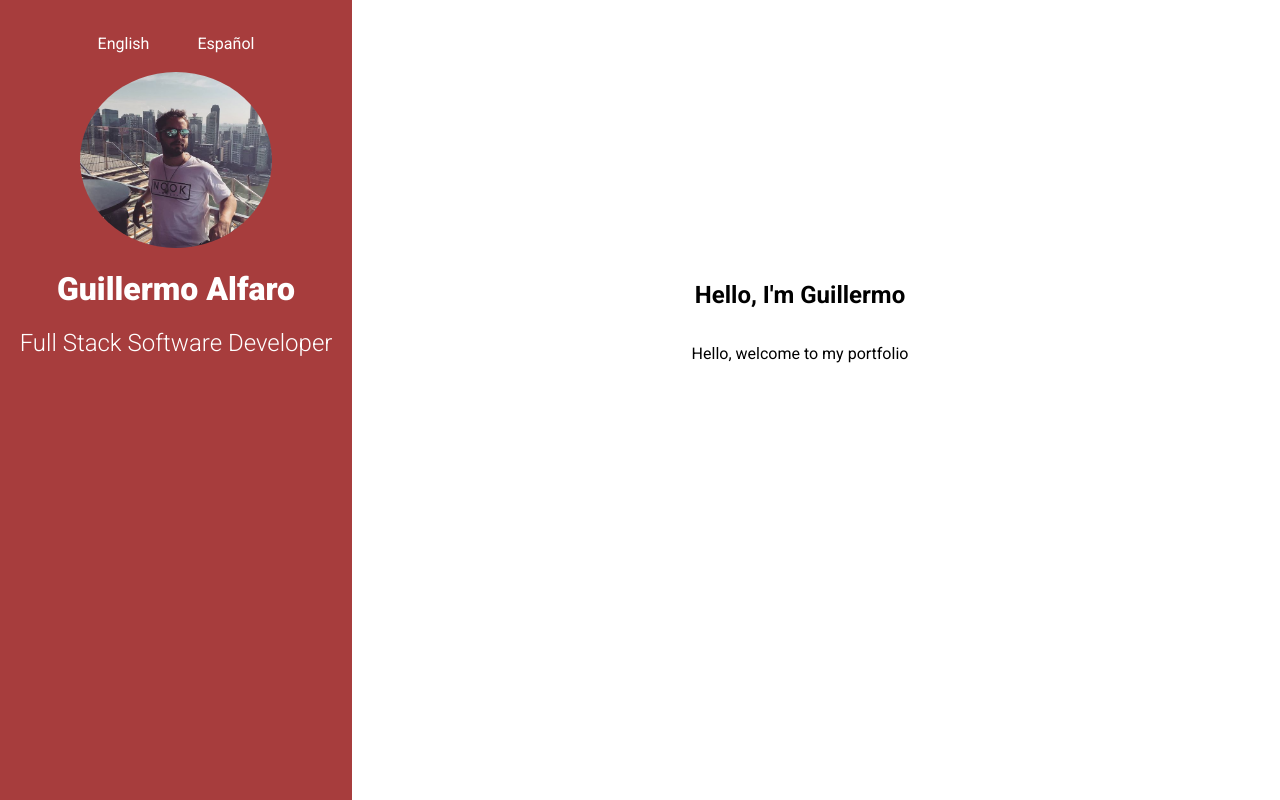
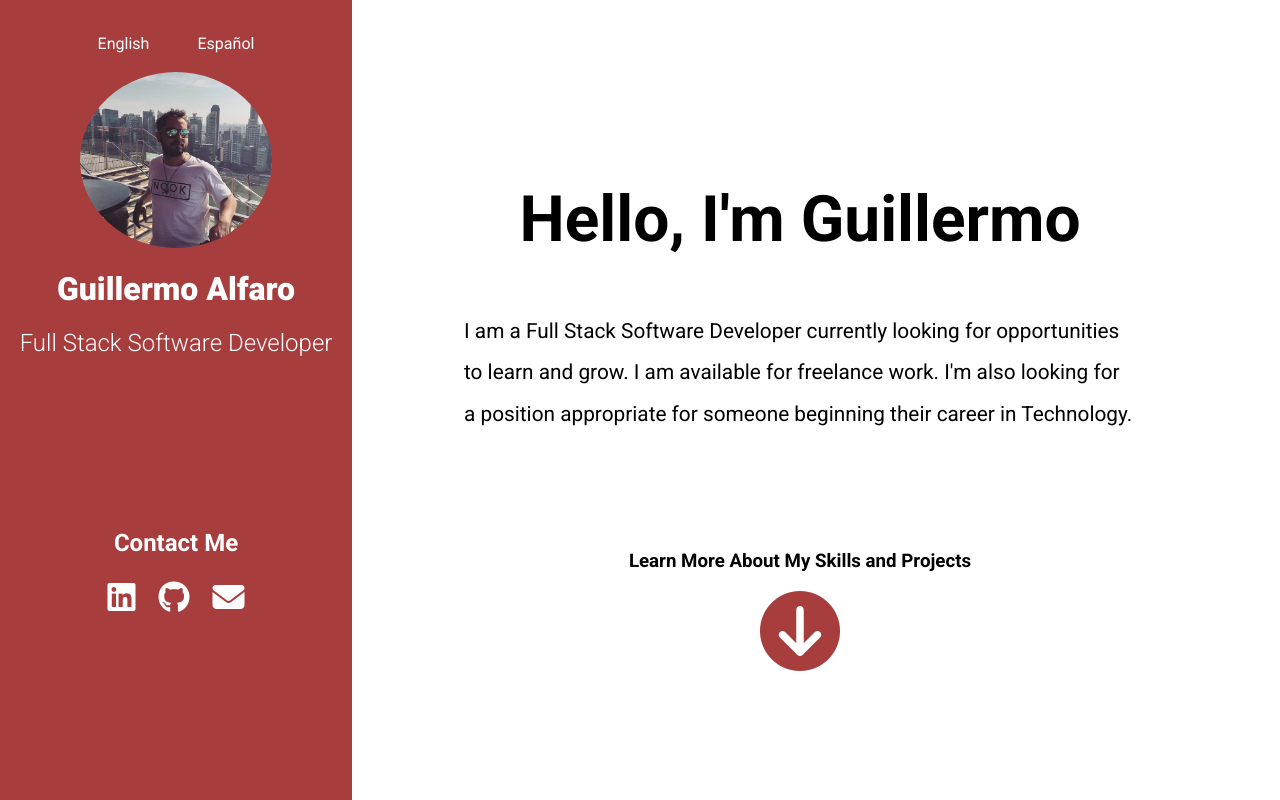
Before and after one commit to galfarotolon/portfolio, a plain HTML site: page index.html in a window 1280 px wide. Drawn offline with Linux system fonts and the light colour scheme.

Commit message:
added fa icons and more styling

```diff
--- a/index.html
+++ b/index.html
@@ -8,8 +8,12 @@
         <meta name="viewport" content="width=device-width, initial-scale=1">
         <link rel="stylesheet" href="styles.css">
 
-        <link href="https://fonts.googleapis.com/css2?family=Roboto:ital,wght@0,100;0,300;0,400;0,500;0,700;0,900;1,100;1,300;1,400;1,500;1,700;1,900&display=swap" rel="stylesheet">
+
+    <link href="https://fonts.googleapis.com/css2?family=Roboto:ital,wght@0,100;0,300;0,400;0,500;0,700;0,900;1,100;1,300;1,400;1,500;1,700;1,900&display=swap" rel="stylesheet">
+   <script src="https://kit.fontawesome.com/1f1f46fe01.js" crossorigin="anonymous"></script>
     </head>
+
+
 
 
 
@@ -29,14 +33,39 @@
             <h2 class='role'>Full Stack Software Developer</h2>
             </div>
 
+            <div class='contact'>
+            <h3>Contact Me</h3>
+
+            <div class='contact-links'>
+
+            <a href='https://www.linkedin.com/in/guillermo-alfaro/' target='_blank'><i class="fab fa-linkedin fa-2x logo"></i></a>
+            <a href='https://github.com/galfarotolon' target='_blank'><i class="fab fa-github fa-2x logo"></i></a>
+            <a rel="me" href="mailto:galfarotolon@gmail.com" title="mail: galfarotolon@gmail.com"> <i class="fa fa-envelope fa-2x logo"></i></a>
+
+
+
+            </div>
+
+
+            </div>
+
         </div>
 
 
 
-        <div class='content'>
-            <h2 class='title'>Hello, I'm Guillermo</h2>
-            <p class='description'>Hello, welcome to my portfolio</p>
+        <div class='intro'>
+            <h2 class='header'>Hello, I'm Guillermo</h2>
+            <p class='description'>I am a Full Stack Software Developer currently looking for opportunities to learn and grow.
+            I am available for freelance work. I'm also looking for a position appropriate for someone beginning their career in Technology.</p>
+
+        <div class='learn-more'>
+            <h3>Learn More About My Skills and Projects</h3>
+            <a href='#Skills'> <i class="fas fa-arrow-circle-down fa-5x"></i></a>
         </div>
+        </div>
+
+
+
     </div>
 
 
--- a/styles.css
+++ b/styles.css
@@ -26,7 +26,7 @@ body{
 @keyframes transitionInIntro{
     from {
         opacity: 0;
-        transform: translateY(-20%);
+        transform: translateY(-25%);
     }
 
     to {
@@ -47,6 +47,8 @@ body{
 
 }
 
+
+/* Side Bar */
 .site-sidebar{
     position: fixed;
     background-color: rgba(145,13,13,.8);
@@ -111,16 +113,76 @@ body{
     font-weight: 300;
 }
 
-.content{
+.contact{
+    width: 50%;
+    padding-top: 40%;
+    text-align: center;
+}
+
+.contact h3{
+    font-size: 1.5rem;
+}
+
+.contact-links {
+    display: flex;
+    justify-content: space-around;
+}
+
+
+/* Intro */
+
+.intro{
     display: flex;
     flex-direction: column;
     align-items: center;
     justify-content: center;
    margin-left: 25%;
     width: 75%;
-    height: 80vh;
+    height: 100vh;
 
 
     animation: transitionInIntro 1s;
 
 }
+
+.header{
+    font-size: 4rem;
+}
+
+.description{
+    margin: 0 15%;
+    font-size: 1.3rem;
+    line-height: 2;
+}
+
+/* .intro-btn{
+
+    margin-top: 5%;
+    background: white;
+    padding: 2%;
+    border-radius: 30px;
+    font-size: 1rem;
+    color: white;
+    background-color: rgba(145,13,13,.8);
+    border: none;
+}
+
+.intro-btn:hover{
+    cursor: pointer;
+} */
+
+i{
+    color: rgba(145,13,13,.8);
+}
+
+.logo{
+    color: white;
+}
+
+.learn-more{
+
+    display: flex;
+    flex-direction: column;
+    align-items: center;
+margin-top: 10%;
+}
```
Also changed, not shown: main.js (deleted, +0 -45 lines).
